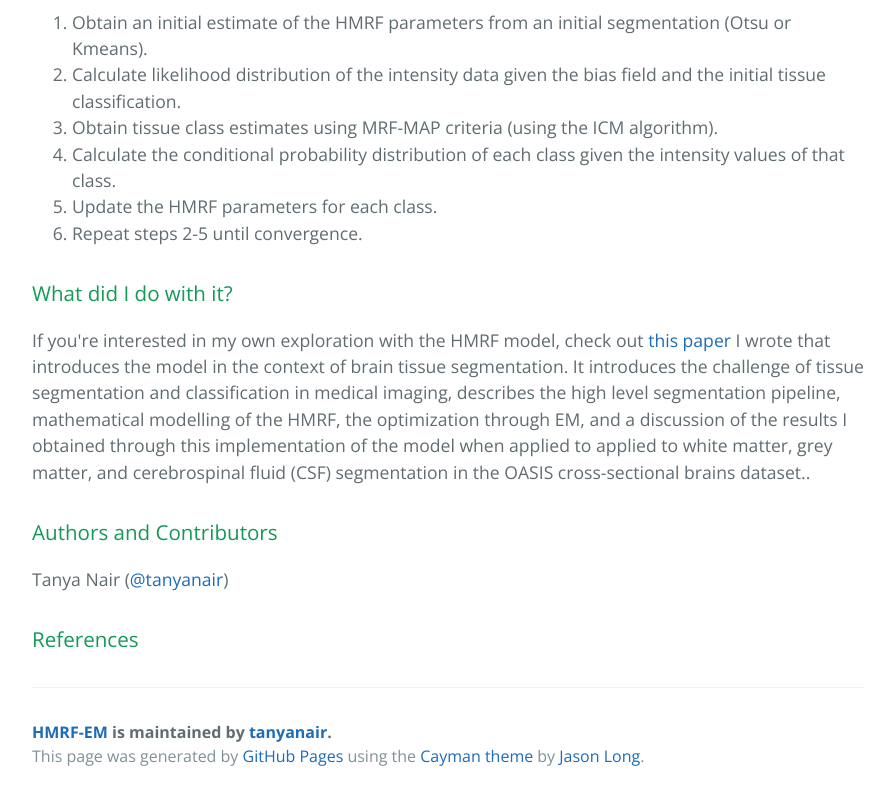
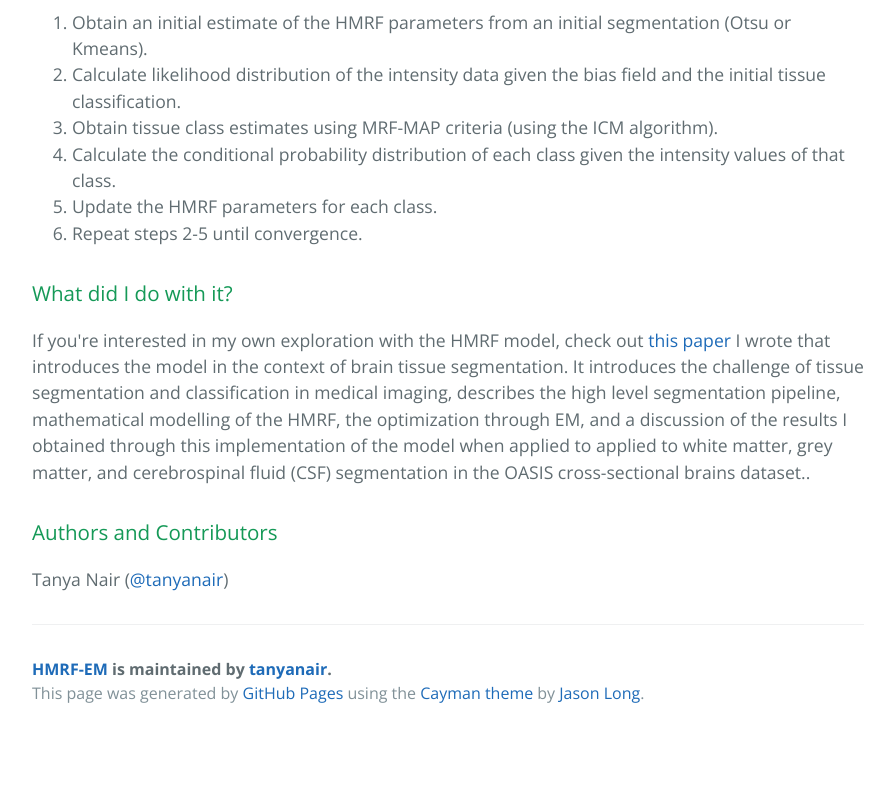
Before and after one commit to tanyanair/HMRF-EM, a plain HTML site: page index.html in a window 1280 px wide. Shown: the part 1416-2216 px from the top of the page, without its empty margins (192-1087 px from the left). After the commit the page ends 2153 px from the top, so only its background shows below. Drawn offline with nearby package versions, Linux system fonts and the light colour scheme.

```diff
--- a/index.html
+++ b/index.html
@@ -61,9 +61,6 @@
 
 <p>Tanya Nair (<a href="https://github.com/tanyanair" class="user-mention">@tanyanair</a>)</p>
 
-<h3>
-<a id="references" class="anchor" href="#references" aria-hidden="true"><span aria-hidden="true" class="octicon octicon-link"></span></a>References</h3>
-
       <footer class="site-footer">
         <span class="site-footer-owner"><a href="https://github.com/tanyanair/HMRF-EM">HMRF-EM</a> is maintained by <a href="https://github.com/tanyanair">tanyanair</a>.</span>
 
```
Also changed, not shown: params.json (+1 -1 lines).
